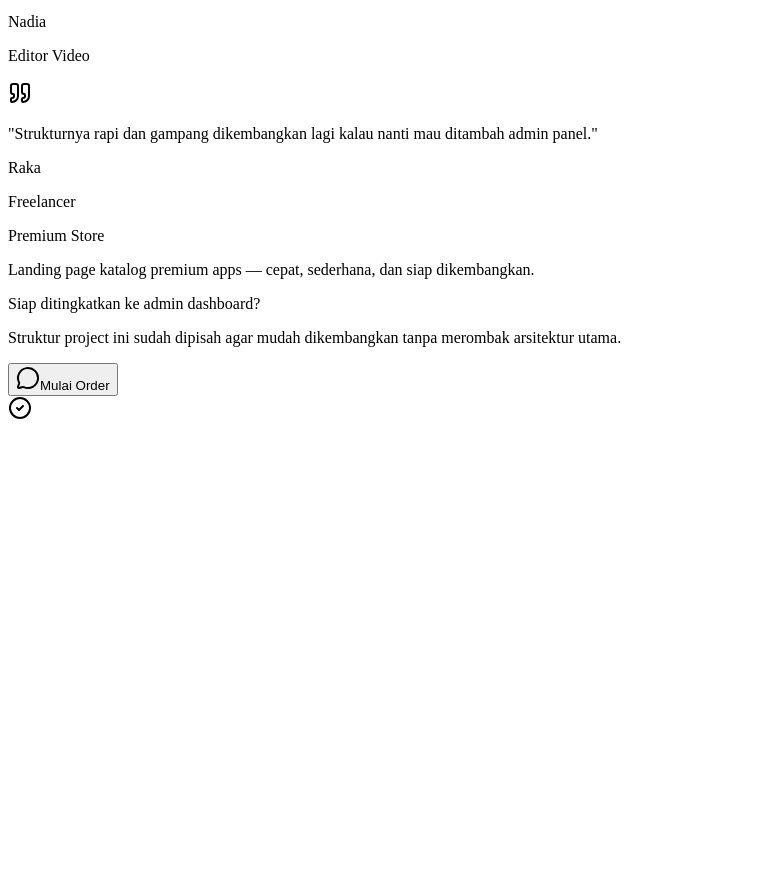
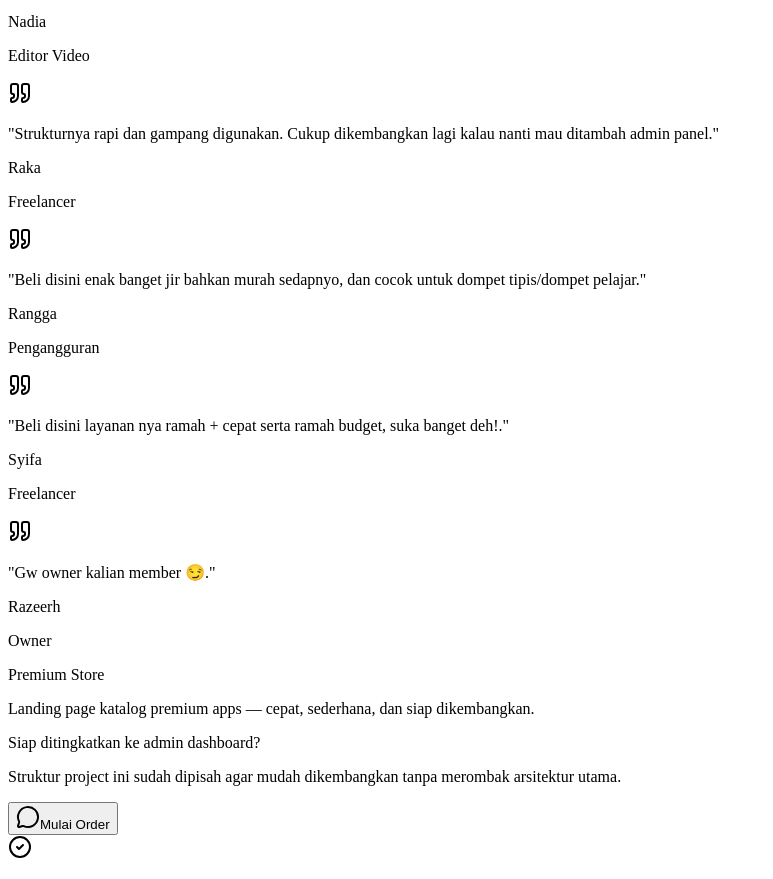
Before and after one commit to ZennSoftWare/XzeerhStore, a React (Vite) app: page / in a window 1280 px wide. Shown: the part 3940-4819 px from the top of the page, without its empty margins (0-773 px from the left). Before the commit the page ends 4380 px from the top, so only its background shows below. Built offline with nearby package versions, Linux system fonts and the light colour scheme; the HTML template or start-up script is replaced by a standard one.

Commit message:
Update testimonials.ts

```diff
--- a/src/data/testimonials.ts
+++ b/src/data/testimonials.ts
@@ -14,6 +14,21 @@ export const testimonials: Testimonial[] = [
   {
     name: 'Raka',
     role: 'Freelancer',
-    comment: 'Strukturnya rapi dan gampang dikembangkan lagi kalau nanti mau ditambah admin panel.',
+    comment: 'Strukturnya rapi dan gampang digunakan. Cukup dikembangkan lagi kalau nanti mau ditambah admin panel.',
+  },
+  {
+    name: 'Rangga',
+    role: 'Pengangguran',
+    comment: 'Beli disini enak banget jir bahkan murah sedapnyo, dan cocok untuk dompet tipis/dompet pelajar.',
+  },
+  {
+    name: 'Syifa',
+    role: 'Freelancer',
+    comment: 'Beli disini layanan nya ramah + cepat serta ramah budget, suka banget deh!.',
+  },
+  {
+    name: 'Razeerh',
+    role: 'Owner',
+    comment: 'Gw owner kalian member 😏.',
   },
 ];
```
